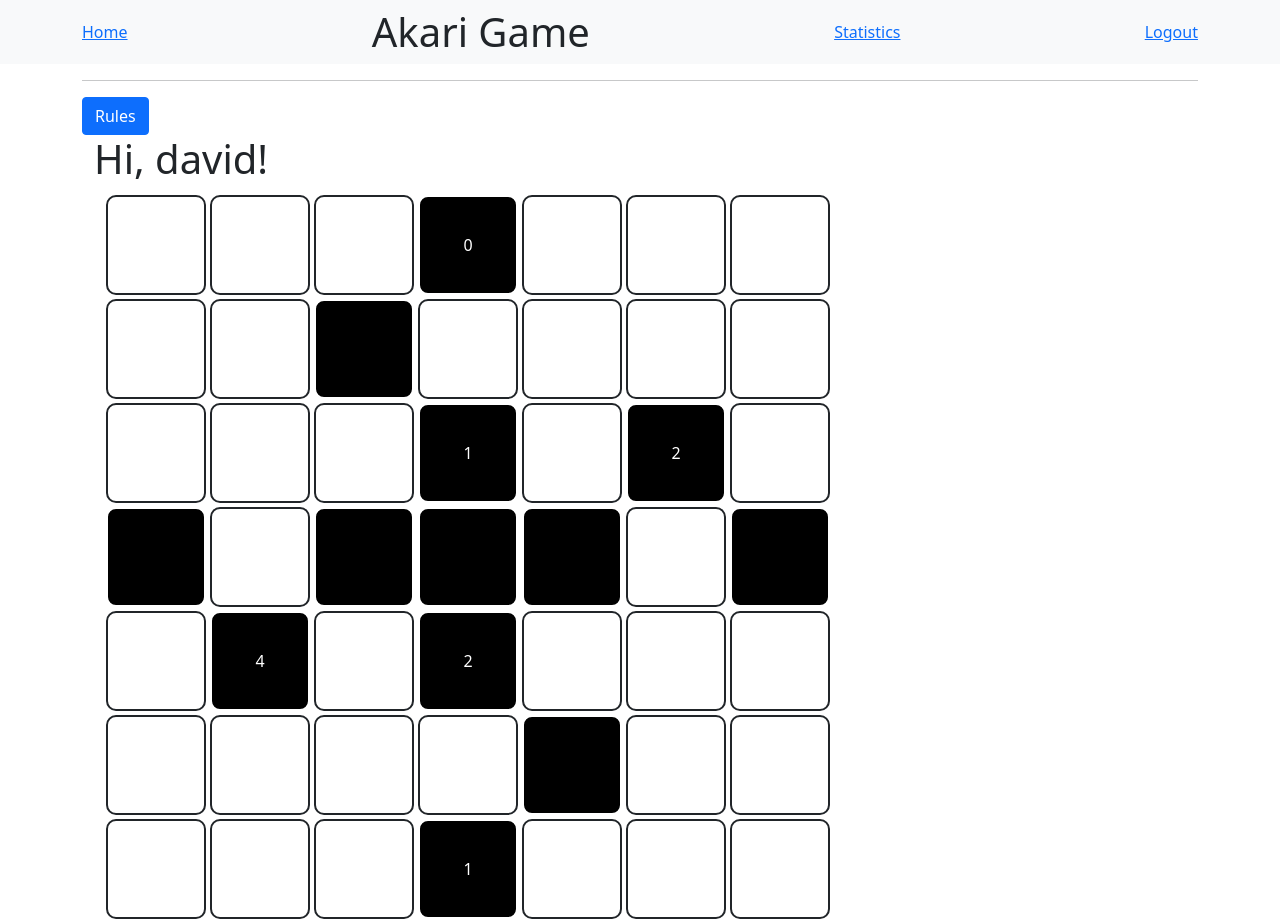
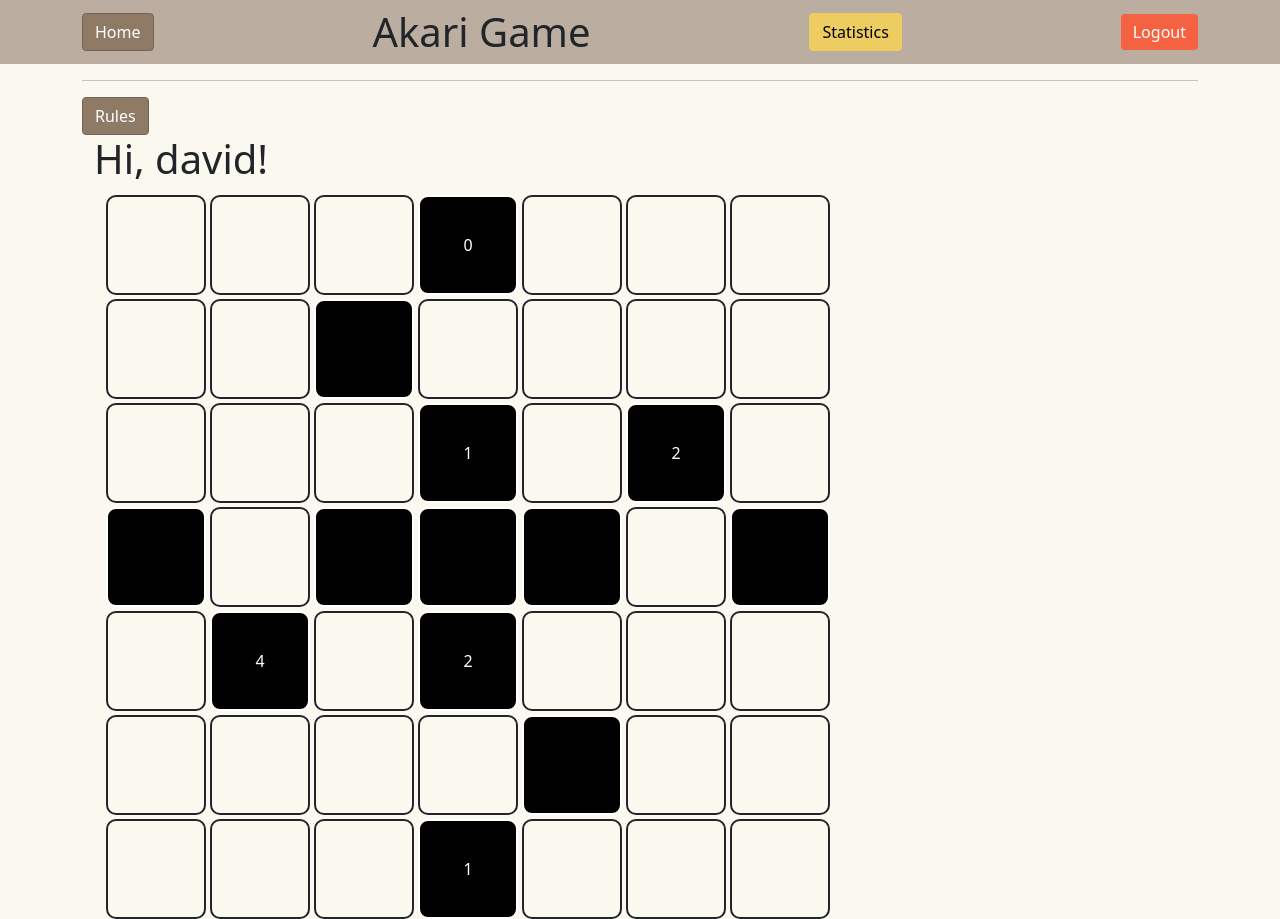
Before and after one commit to CodeWithTheDoctor/cits3403-project, a Flask app: page / in a window 1280 px wide. Run offline with Flask 2, Linux system fonts and the light colour scheme; a user stored in the database is signed in; parts of the project's set-up code (start-up, migrations or seed data) failed here and were passed over.

Commit message:
- Did a bunch of styling work on base.html elements, login and register page.

```diff
--- a/app/static/style.css
+++ b/app/static/style.css
@@ -1,7 +1,49 @@
+
+body {
+  background-color: #faf8ef;
+}
+
 /*
-  Akari Grid Styling
- */
+* Navbar styling
+*/
 
+.navbar {
+  background-color: #bbada0;
+}
+
+/*
+* Buttons
+*/
+
+.btn-primary {
+  background-color: #8f7a66;
+  border-color: #746354;
+}
+
+.btn-primary:hover {
+  background-color: #796756;
+  border-color: #796756;
+}
+
+.btn-danger {
+  background-color: #f56241;
+  border: #f56241;
+}
+
+.btn-danger:hover {
+  background-color: #943b28;
+  border: #943b28;
+}
+
+.btn-warning {
+  background-color: #edcc62;
+  border-color: #edcc62;
+}
+
+
+/*
+* Akari Grid Styling
+*/
 .grid-wrapper{
   display: grid;
   grid-template-columns: repeat(7, 104px);
--- a/app/templates/base.html
+++ b/app/templates/base.html
@@ -10,29 +10,34 @@
     </title>
   {% endif %}
 
+  <!-- Bootstrap -->
+  <link href="https://cdn.jsdelivr.net/npm/bootstrap@5.1.3/dist/css/bootstrap.min.css" rel="stylesheet" integrity="sha384-1BmE4kWBq78iYhFldvKuhfTAU6auU8tT94WrHftjDbrCEXSU1oBoqyl2QvZ6jIW3" crossorigin="anonymous">
+
   <link href="{{url_for('static',filename='style.css')}}" rel="stylesheet">
 
-    <!-- Bootstrap -->
-    <link href="https://cdn.jsdelivr.net/npm/bootstrap@5.1.3/dist/css/bootstrap.min.css" rel="stylesheet" integrity="sha384-1BmE4kWBq78iYhFldvKuhfTAU6auU8tT94WrHftjDbrCEXSU1oBoqyl2QvZ6jIW3" crossorigin="anonymous">
 </head>
 
 <body>
 
-    <nav class="navbar navbar-light navbar-expand bg-light">
+  <nav class="navbar navbar-expand">
     <div class="container">
-            <a class="nav-brand" href="{{url_for('index')}}">Home</a>
+      <a class="nav-brand" href="{{url_for('index')}}">
+        <button type="button" class="btn btn-primary">Home</button>
+      </a>
 
       <!-- Title -->
       <h1 class="nav col-12 col-md-auto mb-2 justify-content-center mb-md-0">Akari Game</h1>
 
       {% if current_user.is_anonymous %}
-            <a class="nav-item" href="{{url_for('login')}}"><button type="button" class="btn btn-outline-primary me-2">Login</button></a>
+        <a class="nav-item" href="{{url_for('login')}}">
+          <button type="button" class="btn btn-primary">Login</button>
+        </a>
       {% else %}
-            <a class="nav-item" href="{{url_for('statistics', username=current_user.username)}}">Statistics</a>
-            <a class="nav-item" href="{{url_for('logout')}}">Logout</a>
+        <a class="nav-item btn btn-warning" href="{{url_for('statistics', username=current_user.username)}}">Statistics</a>
+        <a class="nav-item btn btn-danger" href="{{url_for('logout')}}">Logout</a>
       {% endif %}
     </div>
-        <hr />
+    <hr/>
   </nav>
 
   <div class="container">
@@ -46,8 +51,7 @@
           <div class="modal-body">
             Place light bulbs (circles) according to the following rules:
             <ol>
-                            <li>Light bulbs may be placed in any of the white squares, the number in black squares show how many light
-                                bulbs are next to it, vertically and horizontally.</li>
+              <li>Light bulbs may be placed in any of the white squares, the number in black squares show how many light bulbs are next to it, vertically and horizontally.</li>
               <li>Each light bulb illuminates from bulb to black square or outer frame in its row and column.</li>
               <li>Every white square must be illuminated and a light bulb can not illuminate another light bulb.</li>
             </ol>
@@ -61,14 +65,16 @@
     </div>
     {% with messages = get_flashed_messages() %}
     {% if messages %}
-        <ul>
+      <div class="my-4">
         {% for message in messages %}
-            <li>{{message}}</li>
+          <div class="alert alert-info" role="alert">
+            {{message}}
+          </div>
         {% endfor %}
-        </ul>
+      </div>
     {% endif %}
     {% endwith %}
-        <hr />
+    <hr/>
     {% block content %}{% endblock %}
   </div>
 
--- a/app/templates/login.html
+++ b/app/templates/login.html
@@ -20,8 +20,9 @@
     </p>
     <p>{{form.remember_me()}}
       {{form.remember_me.label}}</p>
-    <p>{{form.submit()}}</p>
+    <p>{{form.submit(class_='btn btn-primary')}}</p>
   </form>
-  <p>New user?<a href="{{url_for('register')}}">Click to Register!</a>
+  <p>New user?
+    <a href="{{url_for('register')}}">Register Now!</a>
   </p>
 {% endblock %}
--- a/app/templates/register.html
+++ b/app/templates/register.html
@@ -12,7 +12,7 @@
     </p>
     <p>
       {{ form.email.label }}<br/>
-      {{ form.email(size=64) }}<br/>
+      {{ form.email(size=32) }}<br/>
       {% for error in form.email.errors %}
         <span style="color: red">[{{ error }}]</span>
       {% endfor %}
@@ -31,6 +31,6 @@
         <span style="color: red">[{{ error }}]</span>
       {% endfor %}
     </p>
-    <p>{{ form.submit() }}</p>
+    <p>{{ form.submit(class_='btn btn-primary') }}</p>
   </form>
 {% endblock %}
```
Also changed, not shown: app/templates/index.html (+4 -6 lines). Lines whose indentation alone changed are shown as unchanged.
